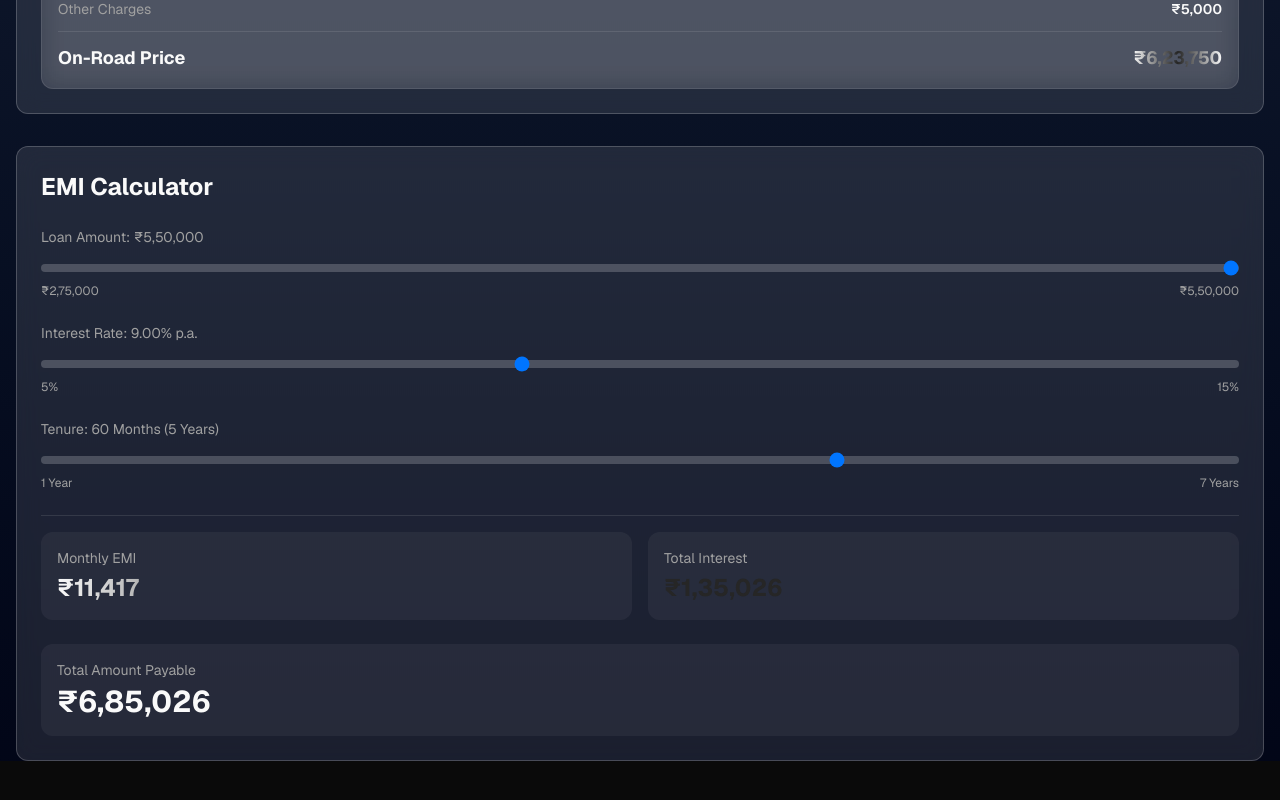
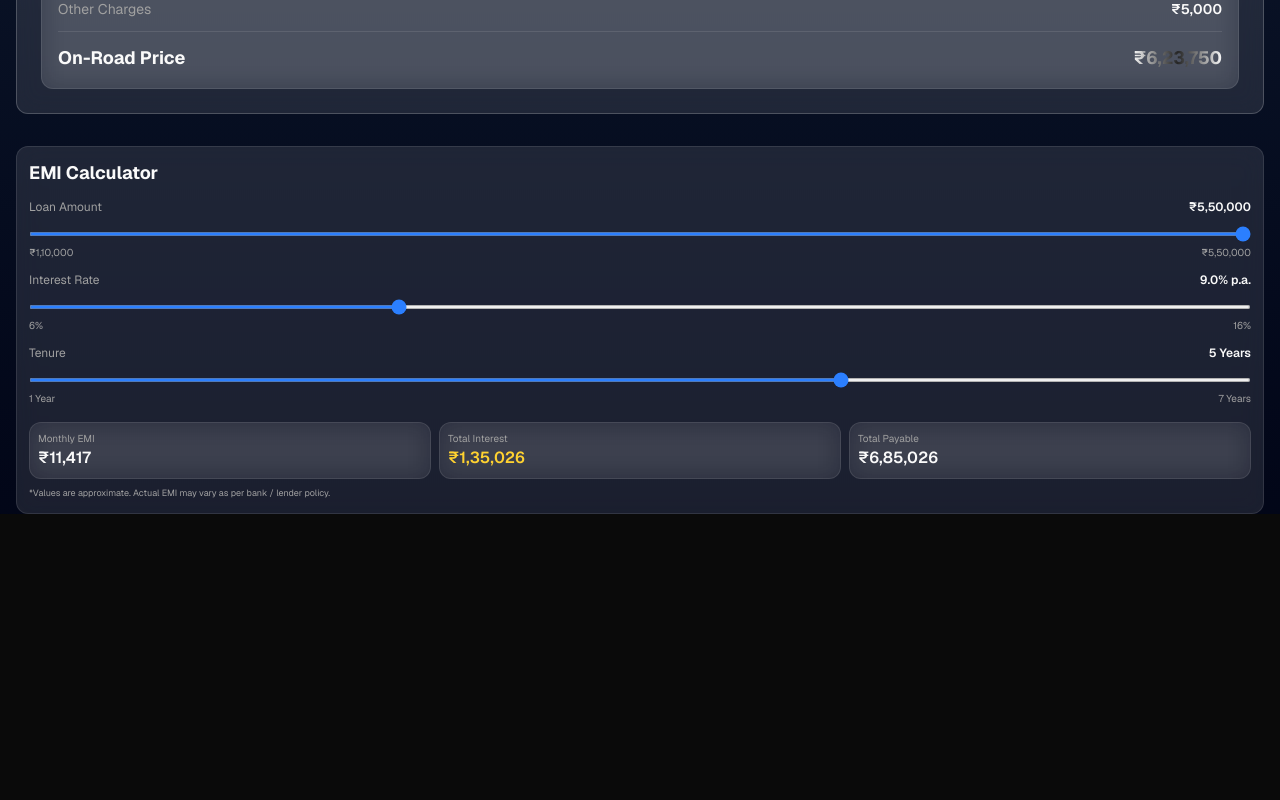
Before and after one commit to Mujaffar58/DriveVerse, a Next.js app: page /vehicle/1 in a window 1280 px wide. Shown: the part 1027-1827 px from the top of the page. After the commit the page ends 1589 px from the top, so only its background shows below. Built offline with nearby package versions, Linux system fonts and the light colour scheme.

Commit message:
Update emi-calculator.tsx

```diff
--- a/components/emi-calculator.tsx
+++ b/components/emi-calculator.tsx
@@ -1,97 +1,172 @@
 "use client"
 
-import { useState } from "react"
+import { useEffect, useState } from "react"
 
-export default function EMICalculator({ basePrice }: { basePrice: number }) {
-  const [principal, setPrincipal] = useState(basePrice)
-  const [rate, setRate] = useState(9)
-  const [tenure, setTenure] = useState(60)
+type Props = {
+  // Pass the variant's on-road price here
+  basePrice: number
+  // Optional explicit maximum loan amount (you can also pass on-road price here)
+  maxLoan?: number
+}
 
-  const monthlyEMI =
-    (principal * (rate / 12 / 100) * Math.pow(1 + rate / 12 / 100, tenure)) /
-    (Math.pow(1 + rate / 12 / 100, tenure) - 1)
-  const totalAmount = monthlyEMI * tenure
-  const totalInterest = totalAmount - principal
+// Slider step (₹)
+const STEP = 1000
 
+export default function EMICalculator({ basePrice, maxLoan }: Props) {
+  // --- RAW LIMITS (max taken exactly from maxLoan/basePrice) ---
+  const rawMaxLoan =
+    maxLoan && maxLoan > 0
+      ? maxLoan
+      : basePrice && basePrice > 0
+      ? basePrice
+      : 500000
+
+  // target min ≈ 20% of max, but we will adjust to align with STEP
+  const approxMinLoan = Math.max(50000, Math.round(rawMaxLoan * 0.2))
+
+  // make sure (max - min) is a multiple of STEP so slider can exactly hit max
+  const diff = rawMaxLoan - approxMinLoan
+  const stepsCount = Math.max(1, Math.floor(diff / STEP))
+  const minLoanValue = rawMaxLoan - stepsCount * STEP // <= approxMinLoan + STEP
+
+  const maxLoanValue = rawMaxLoan // EXACT max = on-road price
+
+  // --- STATE ---
+  const [loanAmount, setLoanAmount] = useState<number>(maxLoanValue)
+  const [interestRate, setInterestRate] = useState<number>(9) // %
+  const [tenureYears, setTenureYears] = useState<number>(5) // years
+
+  // Keep loanAmount in range whenever limits or basePrice change
+  useEffect(() => {
+    let initial = basePrice || maxLoanValue
+
+    if (initial < minLoanValue) initial = minLoanValue
+    if (initial > maxLoanValue) initial = maxLoanValue
+
+    // Snap to nearest STEP
+    initial = Math.round(initial / STEP) * STEP
+
+    setLoanAmount(initial)
+  }, [basePrice, minLoanValue, maxLoanValue])
+
+  // --- EMI CALCULATION ---
+  const tenureMonths = tenureYears * 12
+  const monthlyRate = interestRate / (12 * 100)
+
+  let emi = 0
+  if (monthlyRate === 0) {
+    emi = loanAmount / tenureMonths
+  } else {
+    const factor = Math.pow(1 + monthlyRate, tenureMonths)
+    emi = (loanAmount * monthlyRate * factor) / (factor - 1)
+  }
+
+  const totalPayable = emi * tenureMonths
+  const totalInterest = totalPayable - loanAmount
+
+  const formatINR = (value: number) =>
+    `₹${Math.round(value).toLocaleString("en-IN")}`
+
+  // --- UI (compact) ---
   return (
-    <div className="glass p-6 rounded-lg">
-      <h3 className="text-2xl font-bold mb-6">EMI Calculator</h3>
+    <div className="glass p-3 rounded-lg border border-white/10">
+      <h2 className="text-lg font-bold mb-3">EMI Calculator</h2>
 
-      <div className="space-y-6">
-        {/* Principal Amount */}
+      {/* Sliders */}
+      <div className="space-y-3">
+        {/* Loan Amount */}
         <div>
-          <label className="text-sm text-muted-foreground mb-2 block">
-            Loan Amount: ₹{principal.toLocaleString("en-IN")}
-          </label>
+          <div className="flex items-center justify-between mb-1 text-xs">
+            <span className="text-muted-foreground">Loan Amount</span>
+            <span className="font-semibold">{formatINR(loanAmount)}</span>
+          </div>
+
           <input
             type="range"
-            min={principal * 0.5}
-            max={principal}
-            value={principal}
-            onChange={(e) => setPrincipal(Number(e.target.value))}
-            className="w-full h-2 bg-white/20 rounded-lg appearance-none cursor-pointer"
+            min={minLoanValue}
+            max={maxLoanValue}
+            step={STEP}
+            value={loanAmount}
+            onChange={(e) => setLoanAmount(Number(e.target.value))}
+            className="w-full accent-blue-500 h-1"
           />
-          <div className="flex justify-between text-xs text-muted-foreground mt-1">
-            <span>₹{(principal * 0.5).toLocaleString("en-IN")}</span>
-            <span>₹{principal.toLocaleString("en-IN")}</span>
+
+          <div className="flex justify-between text-[10px] text-muted-foreground mt-0.5">
+            <span>{formatINR(minLoanValue)}</span>
+            <span>{formatINR(maxLoanValue)}</span>
           </div>
         </div>
 
         {/* Interest Rate */}
         <div>
-          <label className="text-sm text-muted-foreground mb-2 block">Interest Rate: {rate.toFixed(2)}% p.a.</label>
+          <div className="flex items-center justify-between mb-1 text-xs">
+            <span className="text-muted-foreground">Interest Rate</span>
+            <span className="font-semibold">{interestRate.toFixed(1)}% p.a.</span>
+          </div>
+
           <input
             type="range"
-            min="5"
-            max="15"
-            step="0.5"
-            value={rate}
-            onChange={(e) => setRate(Number(e.target.value))}
-            className="w-full h-2 bg-white/20 rounded-lg appearance-none cursor-pointer"
+            min={6}
+            max={16}
+            step={0.1}
+            value={interestRate}
+            onChange={(e) => setInterestRate(Number(e.target.value))}
+            className="w-full accent-blue-500 h-1"
           />
-          <div className="flex justify-between text-xs text-muted-foreground mt-1">
-            <span>5%</span>
-            <span>15%</span>
+
+          <div className="flex justify-between text-[10px] text-muted-foreground mt-0.5">
+            <span>6%</span>
+            <span>16%</span>
           </div>
         </div>
 
         {/* Tenure */}
         <div>
-          <label className="text-sm text-muted-foreground mb-2 block">
-            Tenure: {tenure} Months ({Math.floor(tenure / 12)} Years)
-          </label>
+          <div className="flex items-center justify-between mb-1 text-xs">
+            <span className="text-muted-foreground">Tenure</span>
+            <span className="font-semibold">{tenureYears} Years</span>
+          </div>
+
           <input
             type="range"
-            min="12"
-            max="84"
-            step="12"
-            value={tenure}
-            onChange={(e) => setTenure(Number(e.target.value))}
-            className="w-full h-2 bg-white/20 rounded-lg appearance-none cursor-pointer"
+            min={1}
+            max={7}
+            step={1}
+            value={tenureYears}
+            onChange={(e) => setTenureYears(Number(e.target.value))}
+            className="w-full accent-blue-500 h-1"
           />
-          <div className="flex justify-between text-xs text-muted-foreground mt-1">
+
+          <div className="flex justify-between text-[10px] text-muted-foreground mt-0.5">
             <span>1 Year</span>
             <span>7 Years</span>
           </div>
         </div>
+      </div>
 
-        {/* Results */}
-        <div className="grid grid-cols-2 gap-4 pt-4 border-t border-white/10">
-          <div className="bg-white/5 p-4 rounded-lg">
-            <p className="text-sm text-muted-foreground mb-1">Monthly EMI</p>
-            <p className="text-2xl font-bold gradient-text">₹{Math.round(monthlyEMI).toLocaleString("en-IN")}</p>
-          </div>
-          <div className="bg-white/5 p-4 rounded-lg">
-            <p className="text-sm text-muted-foreground mb-1">Total Interest</p>
-            <p className="text-2xl font-bold text-secondary">₹{Math.round(totalInterest).toLocaleString("en-IN")}</p>
-          </div>
+      {/* Results – compact boxes */}
+      <div className="mt-4 grid grid-cols-1 sm:grid-cols-3 gap-2">
+        <div className="glass-sm rounded-lg p-2 border border-white/10">
+          <p className="text-[10px] text-muted-foreground">Monthly EMI</p>
+          <p className="text-base font-semibold">{formatINR(emi)}</p>
         </div>
 
-        <div className="bg-white/5 p-4 rounded-lg">
-          <p className="text-sm text-muted-foreground mb-1">Total Amount Payable</p>
-          <p className="text-3xl font-bold">₹{Math.round(totalAmount).toLocaleString("en-IN")}</p>
+        <div className="glass-sm rounded-lg p-2 border border-white/10">
+          <p className="text-[10px] text-muted-foreground">Total Interest</p>
+          <p className="text-base font-semibold text-amber-300">
+            {formatINR(totalInterest)}
+          </p>
+        </div>
+
+        <div className="glass-sm rounded-lg p-2 border border-white/10">
+          <p className="text-[10px] text-muted-foreground">Total Payable</p>
+          <p className="text-base font-semibold">{formatINR(totalPayable)}</p>
         </div>
       </div>
+
+      <p className="text-[9px] text-muted-foreground mt-2">
+        *Values are approximate. Actual EMI may vary as per bank / lender policy.
+      </p>
     </div>
   )
 }
```
